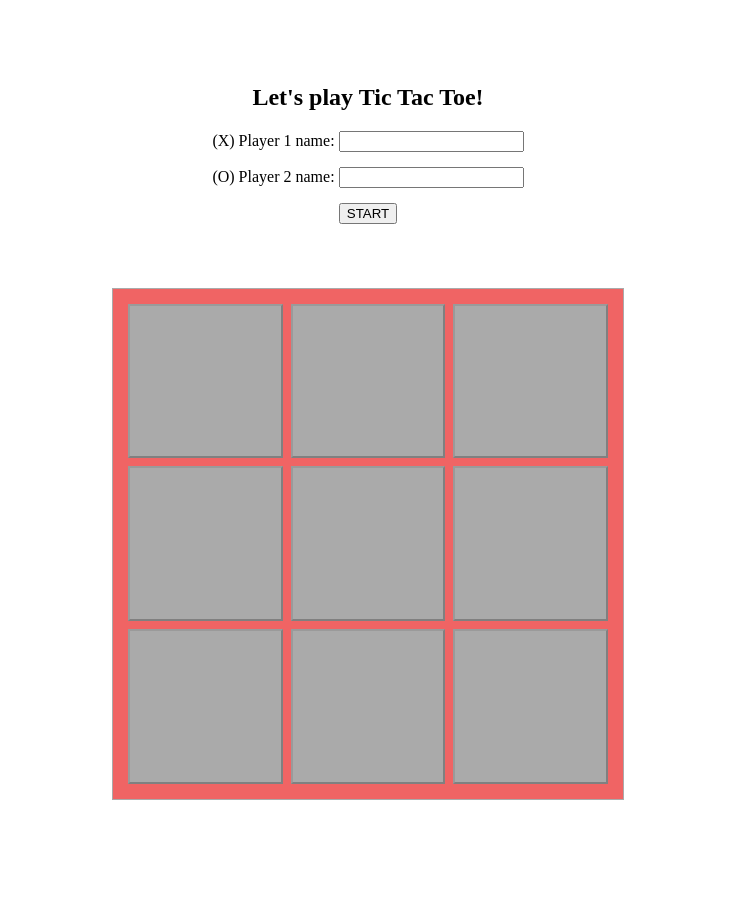
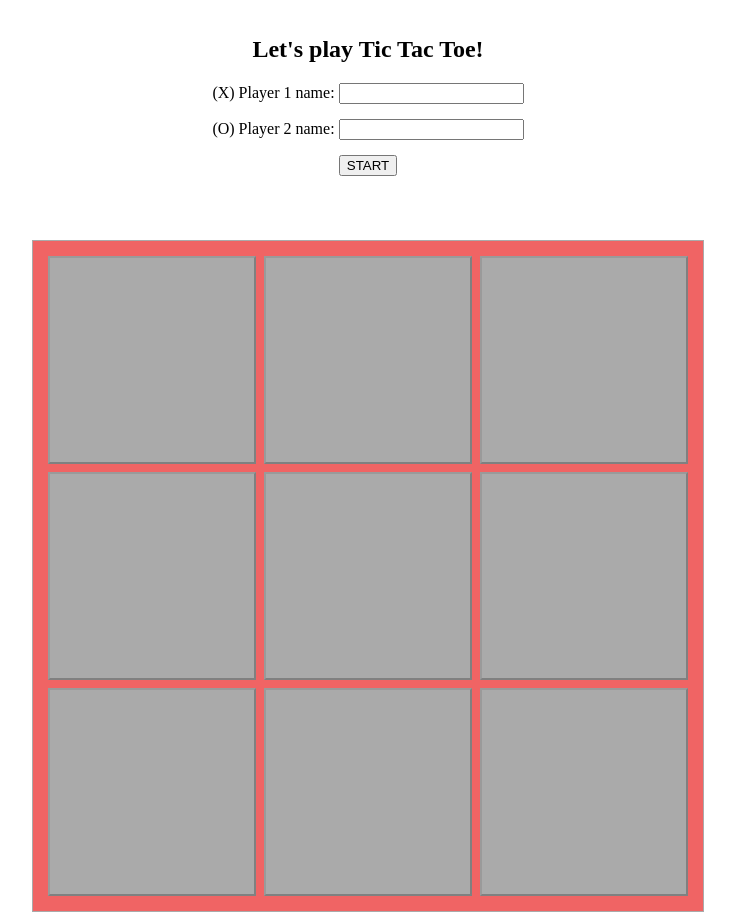
Before and after one commit to beatricebass/tictactoe, a plain HTML site: page index.html in a window 1280 px wide. Shown: the whole page, without its empty margins (272-1007 px from the left). Before the commit the page ends 800 px from the top, so only its background shows below. Drawn offline with Linux system fonts and the light colour scheme.

```diff
--- a/style.css
+++ b/style.css
@@ -5,7 +5,7 @@ body {
 
 .container {
   height: 100%;
-  margin-top: 4em;
+  margin-top: 1em;
   display: flex;
   flex-direction: column;
   align-items: center;
@@ -19,8 +19,8 @@ body {
 }
 
 .board {
-  width: 30em;
-  height: 30em;
+  width: 40em;
+  height: 40em;
   margin-top: 4em;
   padding: 15px;
   border: 1px #aaa solid;
```
